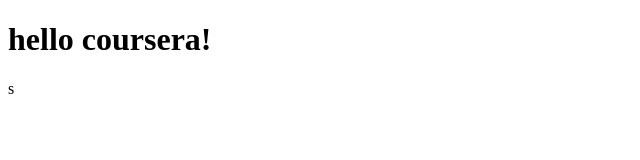
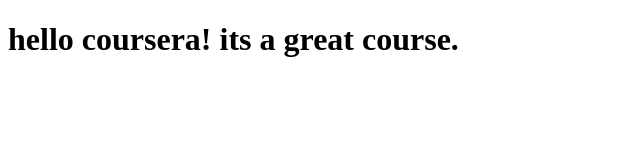
Before and after one commit to ashishanish/coursera-test, a plain HTML site: page site/index.html in a window 1280 px wide. Shown: the whole page, without its empty margins (0-640 px from the left). Drawn offline with Linux system fonts and the light colour scheme.

Commit message:
small addition to our page content.

```diff
--- a/site/index.html
+++ b/site/index.html
@@ -4,6 +4,6 @@
 	<title>Hello Coursera!</title>
 </head>
 <body>
-<h1>hello coursera!</h1>
+<h1>hello coursera! its a great course.</h1>
 </body>
-</html>s
+</html>
```
